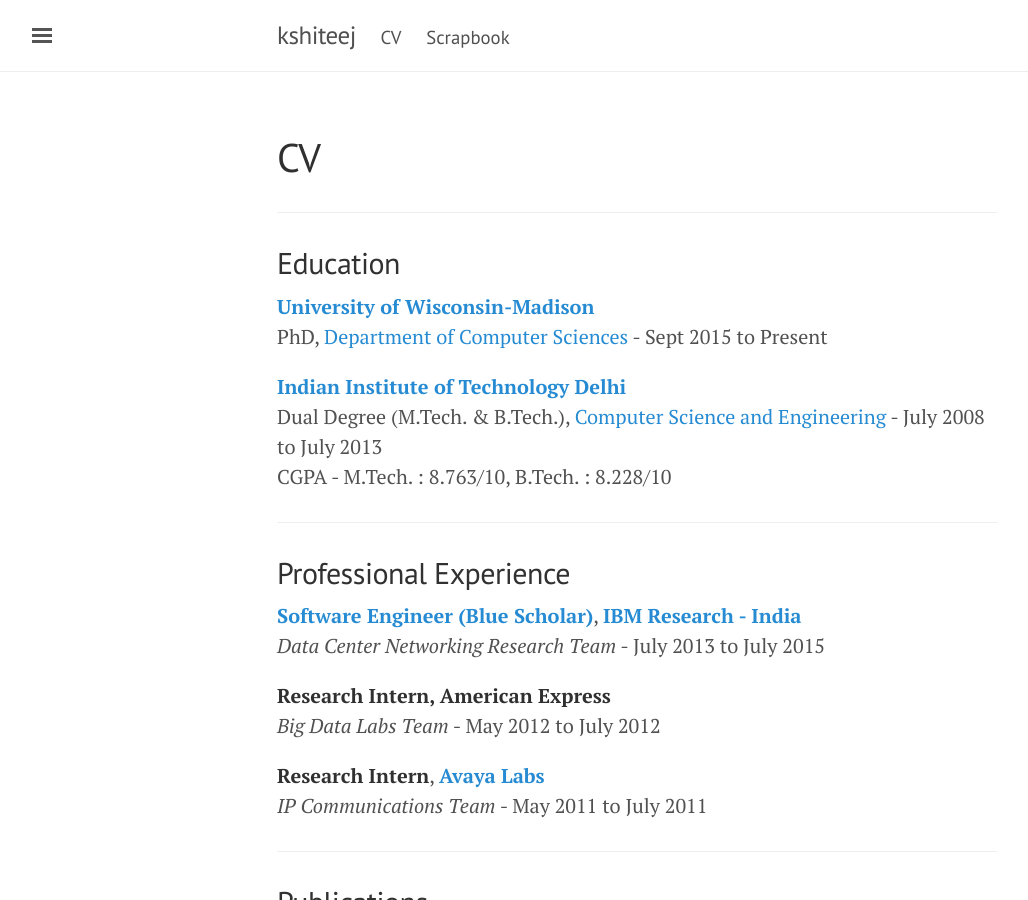
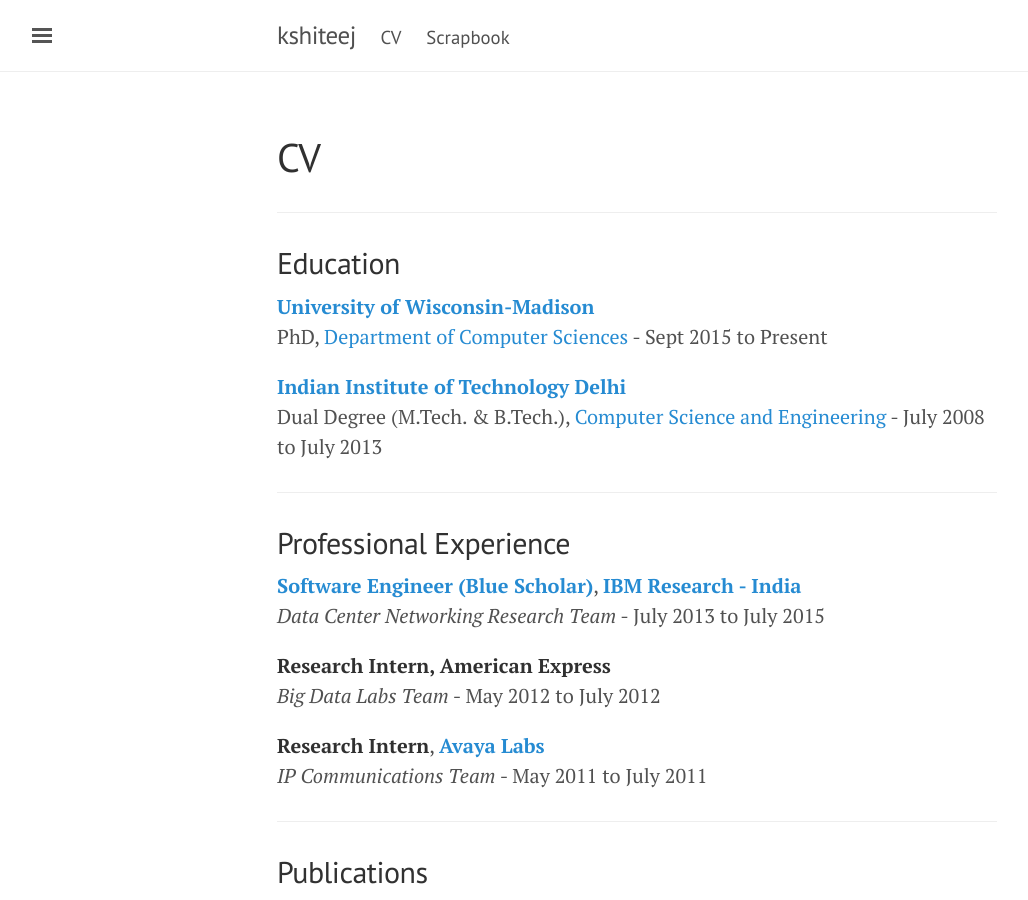
Before and after one commit to kshiteejm/kshiteejm.github.io, a Jekyll site: the page built from cv.md, in a window 1280 px wide and 900 px high. Shown: the whole window, without its empty margins (3-1031 px from the left). Built offline with Jekyll 4.4.1, drawn with Linux system fonts in a browser that asks for light colours.

Commit message:
minor change in CV

```diff
--- a/cv.md
+++ b/cv.md
@@ -12,7 +12,6 @@
 
 [**Indian Institute of Technology Delhi**](http://www.iitd.ac.in/)
 Dual Degree (M.Tech. & B.Tech.), [Computer Science and Engineering](http://www.cse.iitd.ac.in/) - July 2008 to July 2013
-CGPA - M.Tech. : 8.763/10, B.Tech. : 8.228/10
 
 -----
 
```
